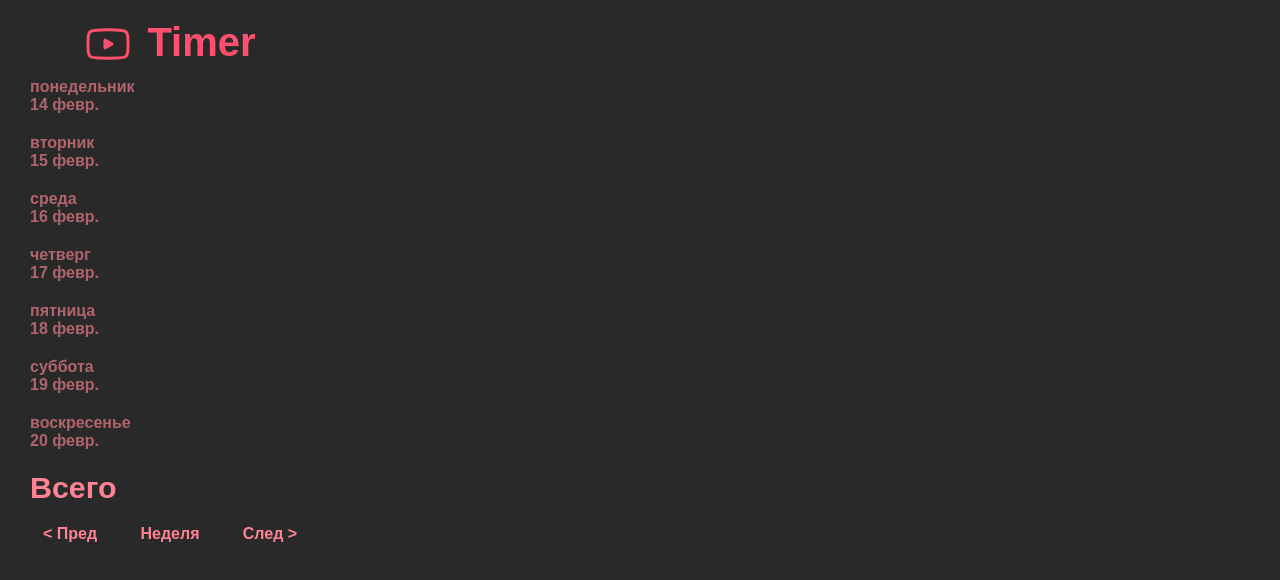
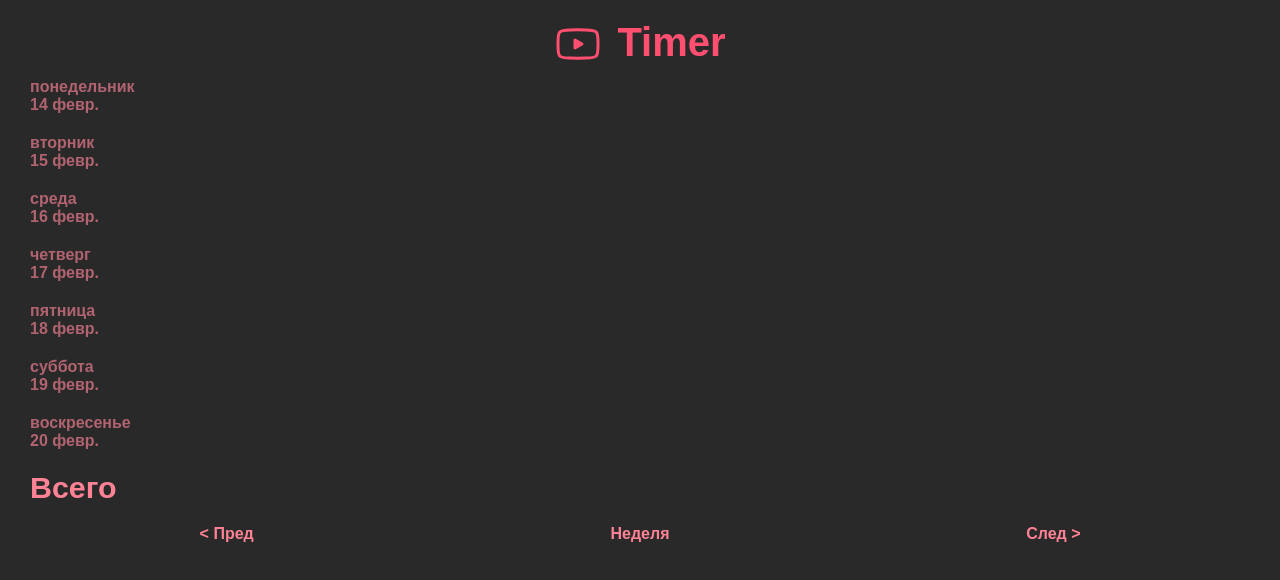
Before and after one commit to goDlin86/ext-youtubeTimer, a website built with Parcel: page src/index.html in a window 1280 px wide. Built offline with nearby package versions, Linux system fonts and the light colour scheme; some packages are replaced by stand-ins of ours.

Commit message:
fix width

```diff
--- a/src/style.css
+++ b/src/style.css
@@ -3,7 +3,6 @@ body {
     font-size: 1em;
     color: #ff4f70;
     margin: 20px;
-    width: 300px;
     background-color: #292929;
     font-weight: bold;
 }
@@ -19,8 +18,8 @@ body {
 
 #timer {
     display: grid;
-    grid-template-columns: 120px 1fr;
-
+    grid-template-columns: 1fr 1fr;
+    width: 335px;
 }
 #timer > div {
     padding: 10px;
```
